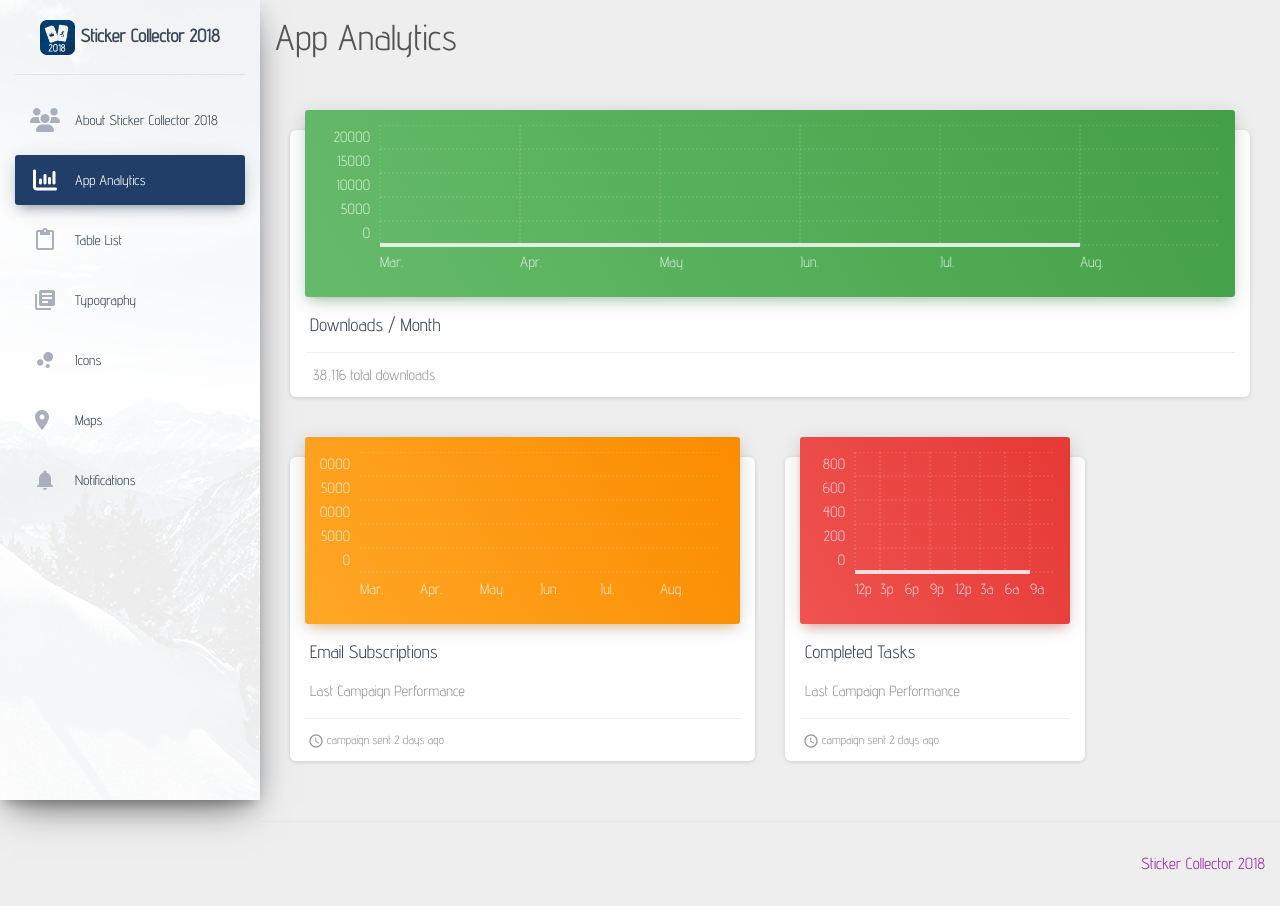
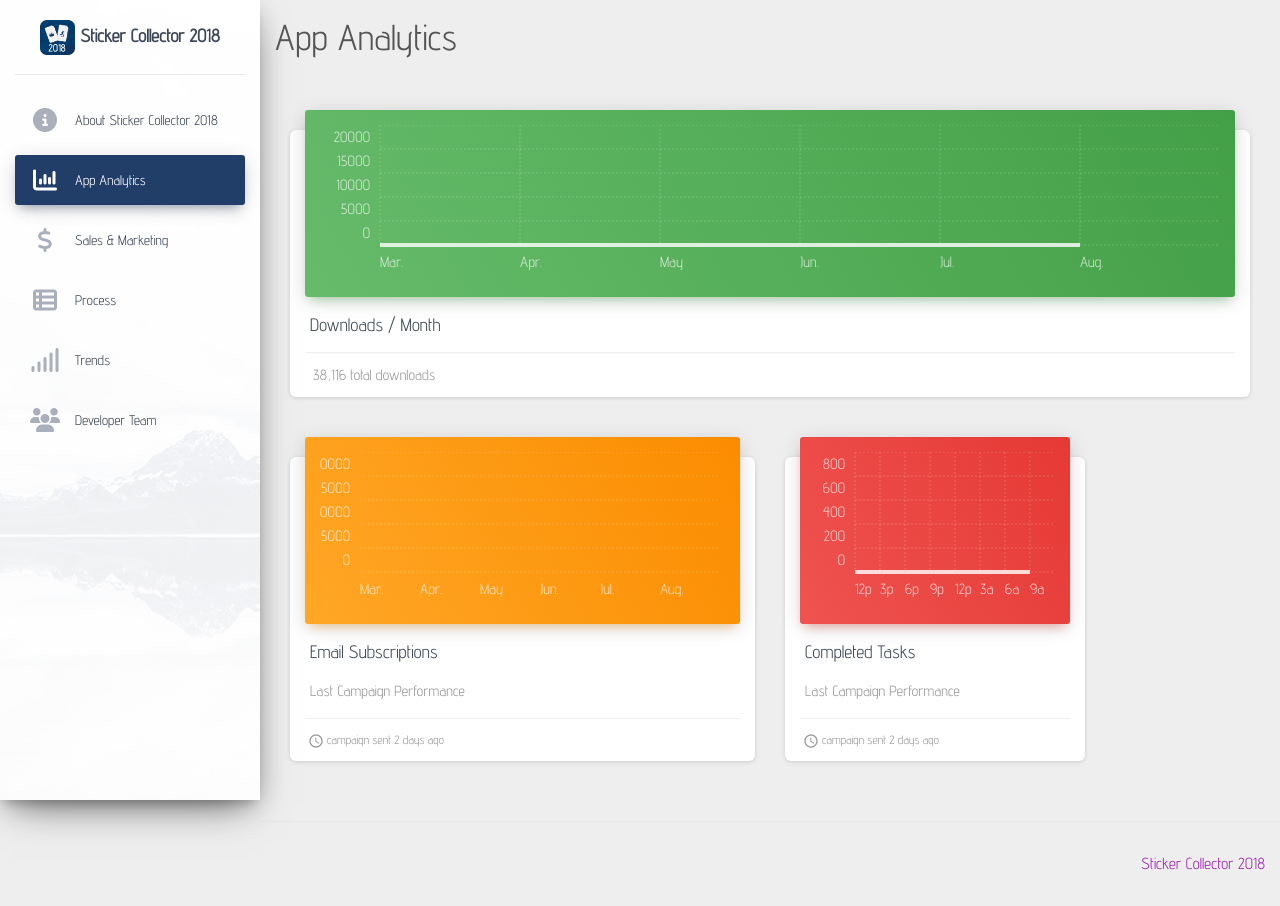
Before and after one commit to charpple/scAnalysis, a plain HTML site: page public/examples/graphs.html in a window 1280 px wide. Drawn offline with Linux system fonts and the light colour scheme; some packages are replaced by stand-ins of ours.

Commit message:
graphs.html changes

```diff
--- a/public/examples/graphs.html
+++ b/public/examples/graphs.html
@@ -22,7 +22,7 @@
 
 <body class="">
   <div class="wrapper ">
-    <div class="sidebar" data-color="purple" data-background-color="white" data-image="../assets/img/sidebar-1.jpg">
+    <div class="sidebar" data-color="purple" data-background-color="white" data-image="../assets/img/sidebar-2.jpg">
       <!--
         Tip 1: You can change the color of the sidebar using: data-color="purple | azure | green | orange | danger"
 
@@ -39,7 +39,7 @@
         <ul class="nav">
           <li class="nav-item ">
             <a class="nav-link" href="./user.html">
-          <i class="fa fa-users" aria-hidden="true"></i>
+        <i class="fa fa-info-circle" aria-hidden="true"></i>
               <p>About Sticker Collector 2018</p>
             </a>
           </li>
@@ -51,34 +51,30 @@
           </li>
           <li class="nav-item ">
             <a class="nav-link" href="./tables.html">
-              <i class="material-icons">content_paste</i>
-              <p>Table List</p>
+            <i class="fa fa-usd" aria-hidden="true"></i>
+              <p>Sales & Marketing</p>
+            </a>
+          </li>
+          <li class="nav-item ">
+            <a class="nav-link" href="./icons.html">
+            <i class="fa fa-th-list" aria-hidden="true"></i>
+              <p>Process</p>
             </a>
           </li>
           <li class="nav-item ">
             <a class="nav-link" href="./typography.html">
-              <i class="material-icons">library_books</i>
-              <p>Typography</p>
+            <i class="fa fa-signal" aria-hidden="true"></i>
+              <p>Trends</p>
             </a>
           </li>
+
           <li class="nav-item ">
-            <a class="nav-link" href="./icons.html">
-              <i class="material-icons">bubble_chart</i>
-              <p>Icons</p>
+            <a class="nav-link" href="./map.html">
+              <i class="fa fa-users" aria-hidden="true"></i>
+              <p>Developer Team</p>
             </a>
           </li>
-          <li class="nav-item ">
-            <a class="nav-link" href="./map.html">
-              <i class="material-icons">location_ons</i>
-              <p>Maps</p>
-            </a>
-          </li>
-          <li class="nav-item ">
-            <a class="nav-link" href="./notifications.html">
-              <i class="material-icons">notifications</i>
-              <p>Notifications</p>
-            </a>
-          </li>
+
 
         </ul>
       </div>
```
Also changed, not shown: public/assets/css/material-dashboard.css, public/assets/img/sidebar-1.png (added), 4 other files.
